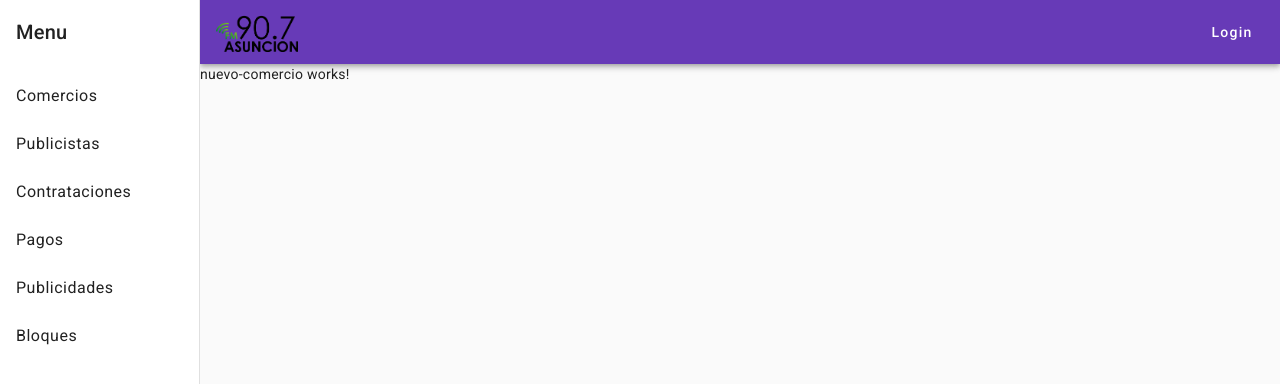
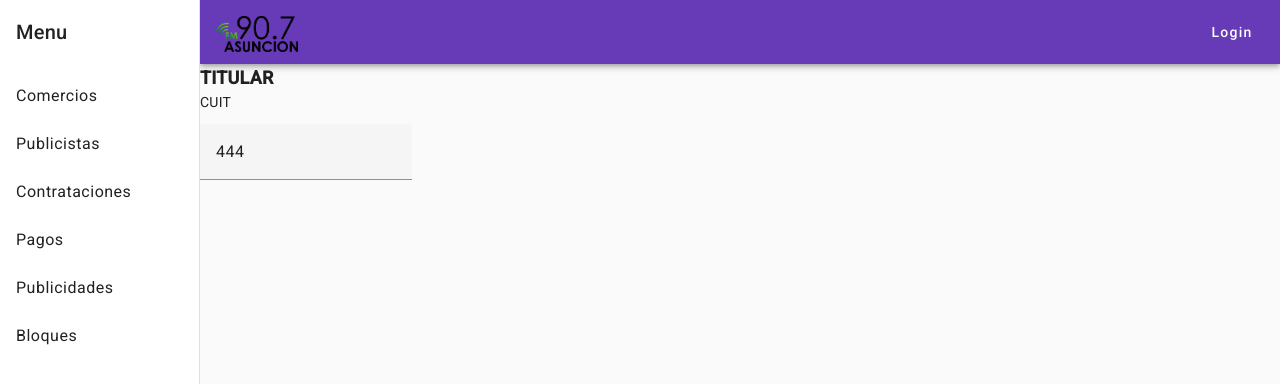
Before and after one commit to victoria-peinado/Desarrollo-Gesti-n-de-Publicidad, an Angular app in the folder Front/Radio/: page /altaComercio/nuevoComercio in a window 1280 px wide. Shown: the top 384 px of the page. Built offline with nearby package versions, Linux system fonts and the light colour scheme.

Commit message:
nuevo-comercio updated

```diff
--- a/Front/Radio/src/app/nuevo-comercio/nuevo-comercio.component.html
+++ b/Front/Radio/src/app/nuevo-comercio/nuevo-comercio.component.html
@@ -1 +1,9 @@
-<p>nuevo-comercio works!</p>
+<b class="text-lg">TITULAR</b>
+<div class="">
+    <div class="">
+        <p class="text-3xs">CUIT</p>
+        <mat-form-field>
+            <input matInput [value]="cuit" readonly>
+        </mat-form-field>
+    </div>
+</div>
--- a/Front/Radio/src/app/nuevo-comercio/nuevo-comercio.component.ts
+++ b/Front/Radio/src/app/nuevo-comercio/nuevo-comercio.component.ts
@@ -6,5 +6,5 @@ import { Component } from '@angular/core';
   styleUrls: ['./nuevo-comercio.component.scss']
 })
 export class NuevoComercioComponent {
-
+  cuit: string = '444';
 }
```
